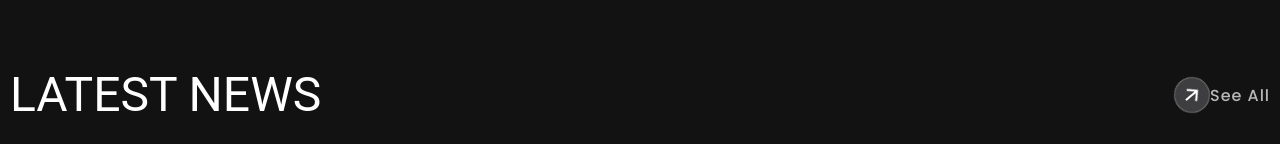
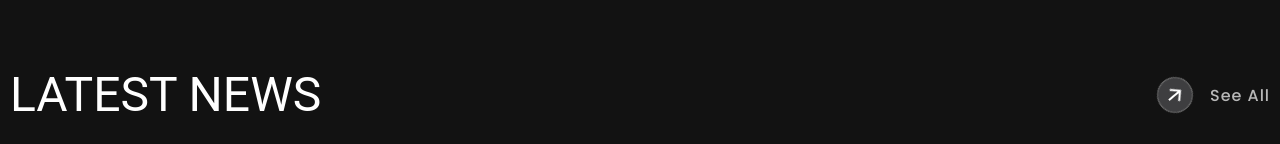
Before and after one commit to syed-shajahan/fashionPortfolio, a Next.js app: page / in a window 1280 px wide. Shown: the part 4173-4317 px from the top of the page. Built offline with nearby package versions, Linux system fonts and the light colour scheme.

Commit message:
latest new  changes

```diff
--- a/src/app/Components/latest-news/index.tsx
+++ b/src/app/Components/latest-news/index.tsx
@@ -21,8 +21,8 @@ const Latestnews = () => {
           </Typography>
 
           <LinkTag href="#"  className='links_target'>
-            <IcnWrap className="sb_icn sb_icn_sm" style={{marginRight:"17px !important"}}>
-              <ArrowForwardIcon />
+            <IcnWrap className="sb_icn sb_icn_sm  sb_icn_sm2" >
+              <ArrowForwardIcon className="rotate_icn" />
             </IcnWrap>
             {LatestNews.SEE_ALL}
           </LinkTag>
--- a/src/app/Components/latest-news/styles.ts
+++ b/src/app/Components/latest-news/styles.ts
@@ -14,7 +14,10 @@ export const LinkTag= styled(Link)(()=>({
     lineHeight: "normal",
     letterSpacing: "0.96px",
     textDecoration:"none",
-    "&:hover .sb_icn":{
-    background:"red",
+    "& .rotate_icn":{
+        transition:"0.5s"
+    },
+    "&:hover .rotate_icn":{
+    transform :"rotate(-360deg) !important",
     }
 }))
--- a/src/app/globals.css
+++ b/src/app/globals.css
@@ -134,6 +134,10 @@ body {
   margin-right: 0px !important;
 }
 
+.sb_icn.sb_icn_sm.sb_icn_sm2{
+  margin-right: 17px !important;
+}
+
 .scrollAnimation{
   animation: scroll 8s linear infinite ;
   transition: scroll 8s linear infinite ;
```
